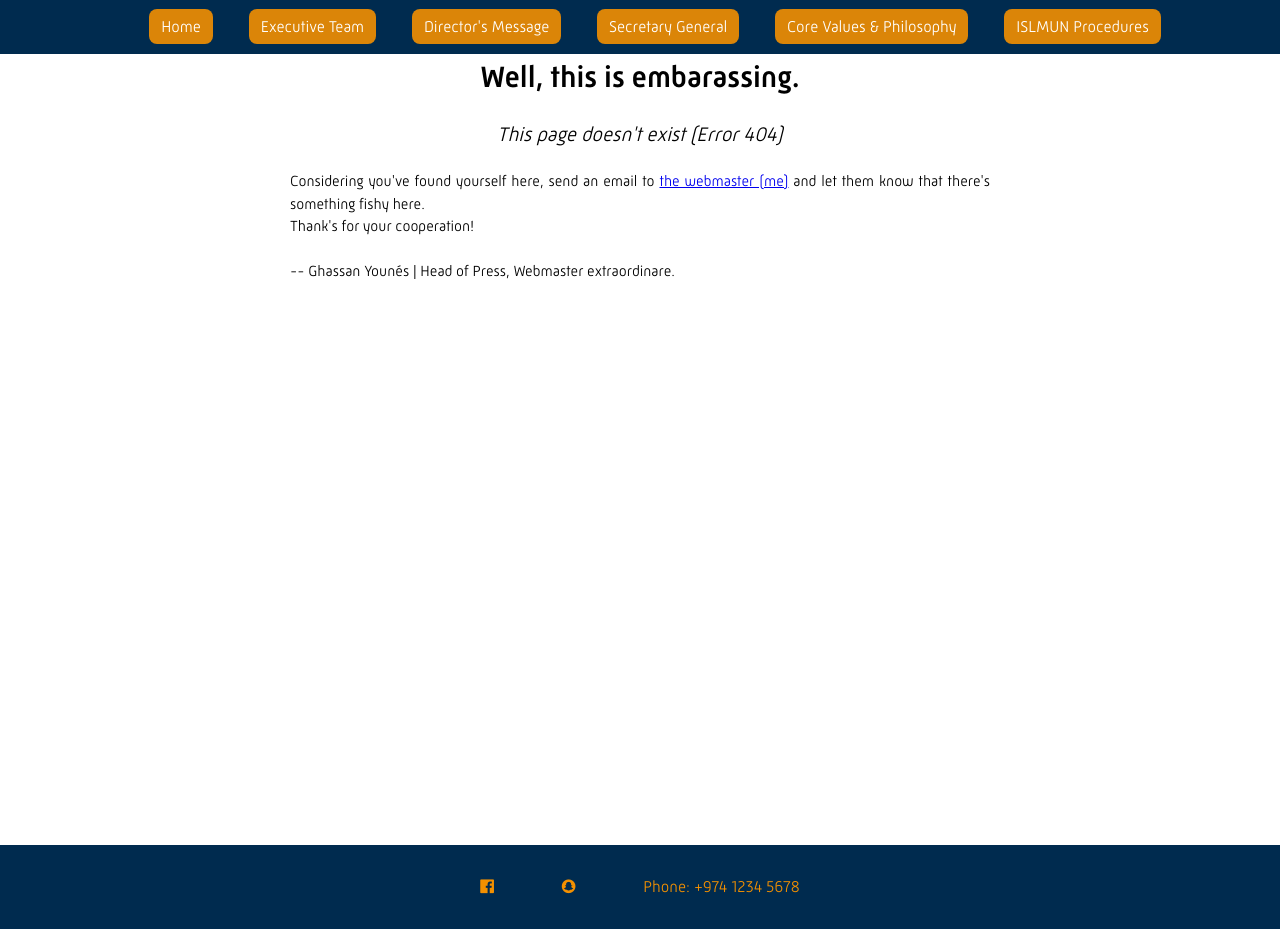
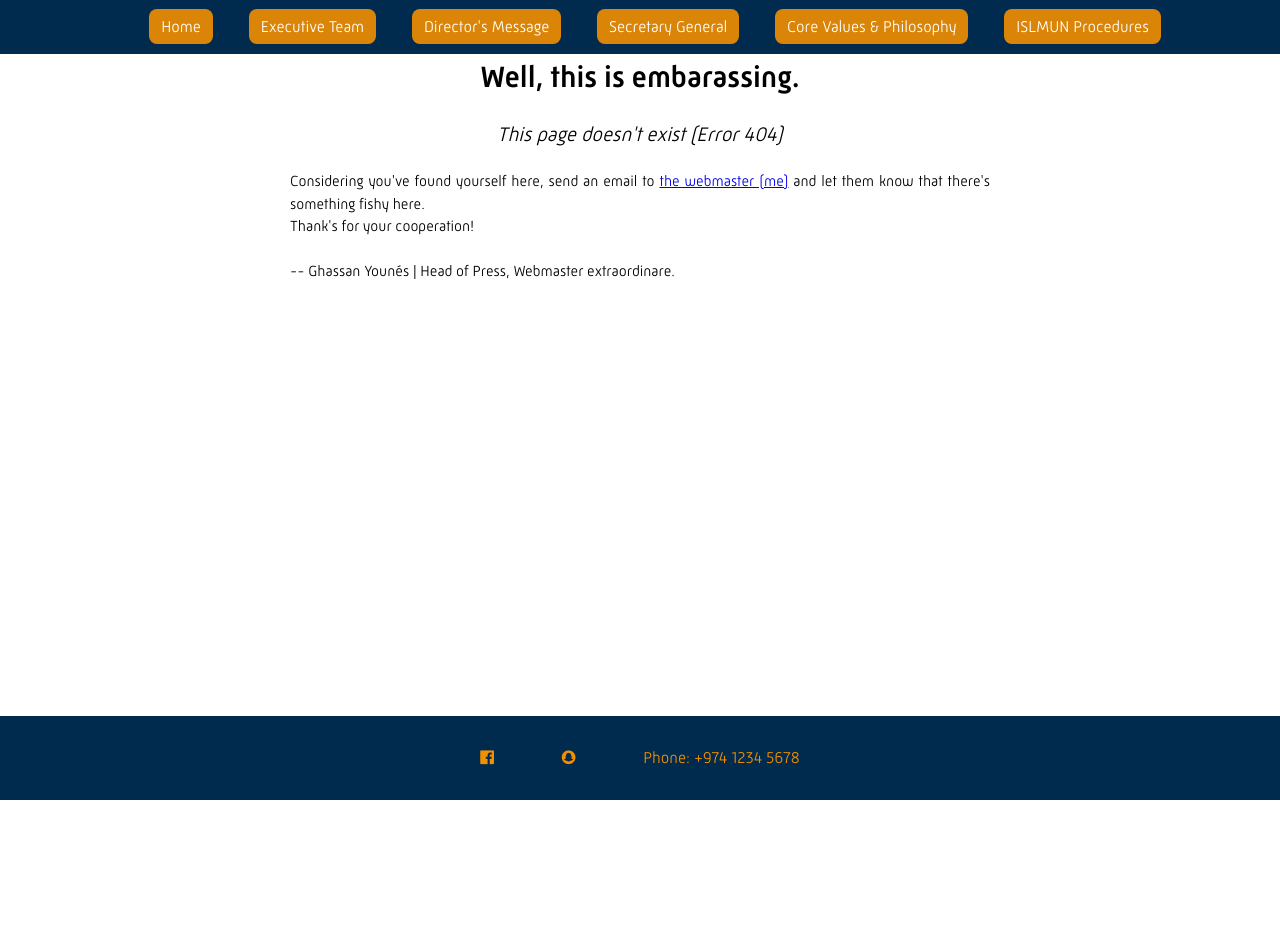
Before and after one commit to islmun/islmun.github.io, a plain HTML site: page 404.html in a window 1280 px wide. After the commit the page ends 800 px from the top, so only its background shows below. Drawn offline with Linux system fonts and the light colour scheme.

Commit message:
Ok i fixed it

```diff
--- a/stylesheet.css
+++ b/stylesheet.css
@@ -131,7 +131,7 @@ a.blackbgrndfoot{
 	max-width: 700px;
 	text-align: justify;
     text-justify: inter-word;
-    min-height: calc(100vh - 2em);
+    min-height: calc(100vh - 10.6em);
     /* 80px header + 40px footer = 120px  */
 }
 .center{
```
